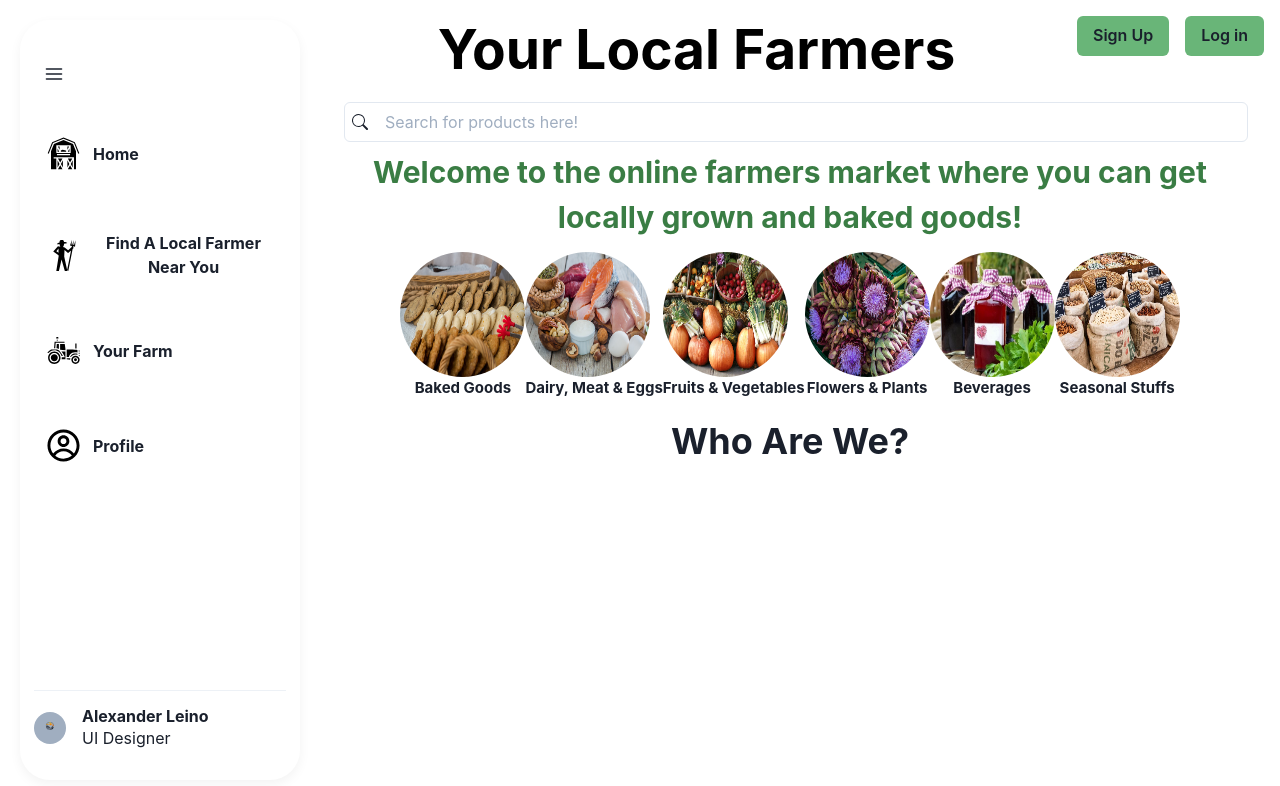
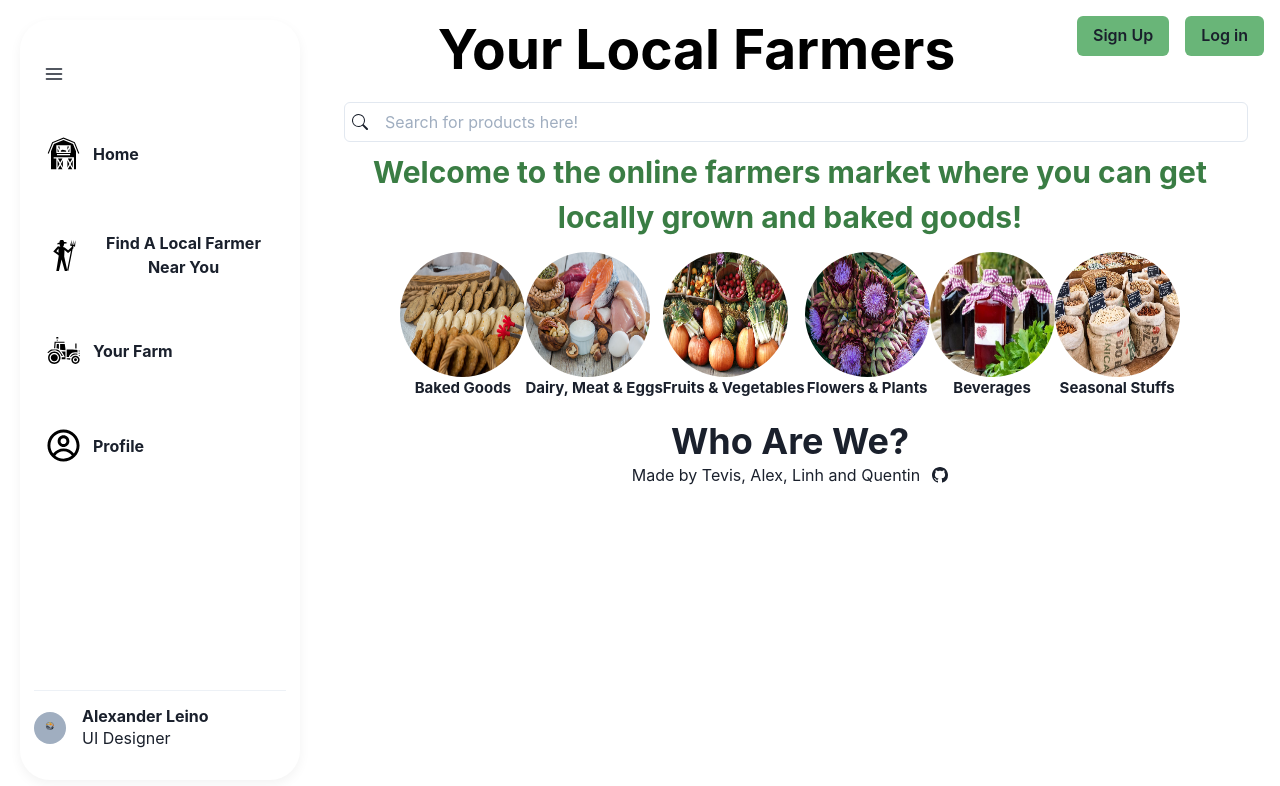
Before and after one commit to tevissaur/your-local-farmers, a React (Create React App) app in the folder client/: page / in a window 1280 px wide. Shown: the top 786 px of the page. Built offline with nearby package versions, Linux system fonts and the light colour scheme.

Commit message:
added a footer

```diff
--- /dev/null
+++ b/client/src/components/Footer.js
@@ -0,0 +1,23 @@
+
+import{Flex, Text, Box, Link} from '@chakra-ui/react'
+import { BsGithub } from 'react-icons/bs'
+
+
+const Footer = () => {
+    return (
+        <>
+            <Flex justifyContent='center' alignItems='center'>
+                <Text>Made by Tevis, Alex, Linh and Quentin</Text>
+                <Box ms={3}>
+                    <Link href='https://github.com/tevissaur/your-local-farmers' target='_blank'>
+                        <BsGithub/>
+                    </Link>
+                </Box>
+            </Flex>
+
+
+        </>
+    )
+}
+
+export default Footer
--- a/client/src/pages/Homepage.js
+++ b/client/src/pages/Homepage.js
@@ -2,6 +2,7 @@ import SideNavBar from "../components/SideNavBar";
 import { Button, Box, Flex, Heading, Spacer, Center, Text, Container } from "@chakra-ui/react";
 import Header from '../components/Header'
 import SearchBar from '../components/SearchBar'
+import Footer from '../components/Footer'
 import customTheme from '../extendedTheme'
 import SmallCategoryIcon from '../components/SmallCategoryIcon'
 import SmartSmallIcon from "../components/SmartSmallIcon";
@@ -40,6 +41,7 @@ const Homepage = () => {
     </Box>
     <HomePageBody />
     </Container>
+<Footer />
   </Box>
 </Flex>
 </>
```
